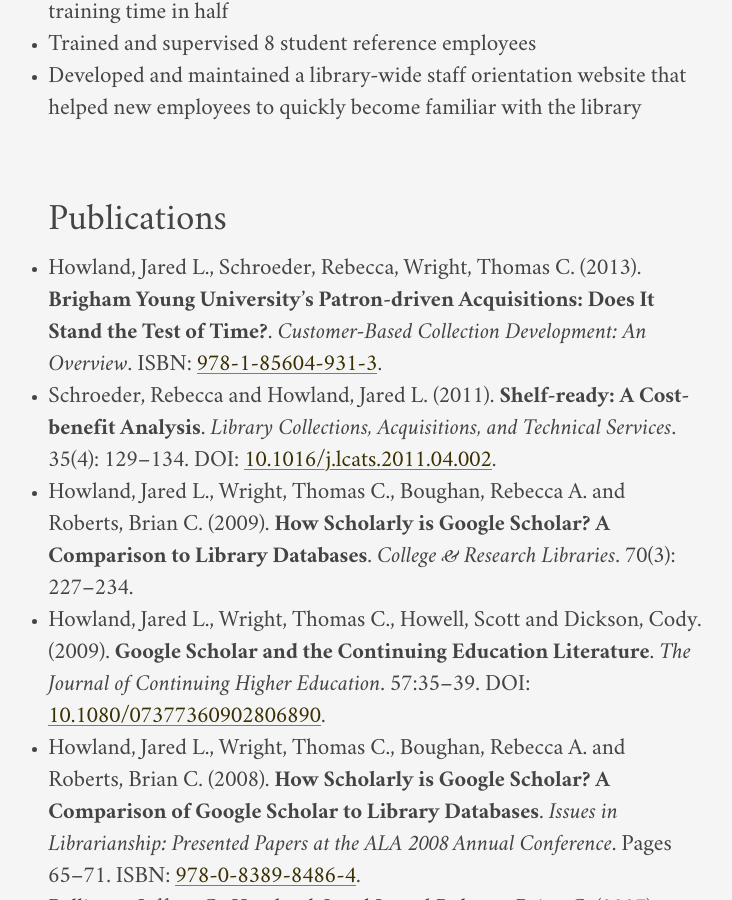
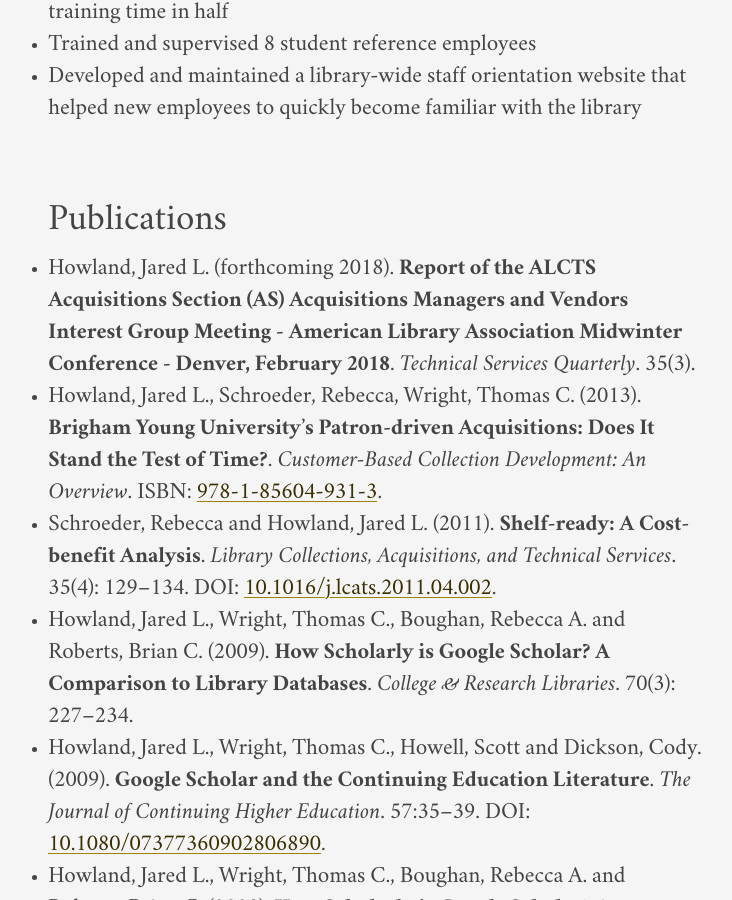
Before and after one commit to jaredhowland/jaredhowland.github.io, a Jekyll site: the page built from content/vita.md, in a window 1280 px wide and 900 px high, scrolled down 2818 px. Shown: the whole window, without its empty margins (264-996 px from the left). Built offline with Jekyll 4.4.1, drawn with Linux system fonts in a browser that asks for light colours.

Commit message:
Update vita.md

```diff
--- a/content/vita.md
+++ b/content/vita.md
@@ -85,6 +85,7 @@ Provo, <span class="caps">UT</span> 84602
 
 ## Publications ##
 
+* Howland, Jared L. (forthcoming 2018). **Report of the ALCTS Acquisitions Section (AS) Acquisitions Managers and Vendors Interest Group Meeting - American Library Association Midwinter Conference - Denver, February 2018**. *Technical Services Quarterly*. 35(3).
 * Howland, Jared L., Schroeder, Rebecca, Wright, Thomas C. (2013). **Brigham Young University’s Patron-driven Acquisitions: Does It Stand the Test of Time?**. *Customer-Based Collection Development: An Overview*. ISBN: [978-1-85604-931-3][14].
 * Schroeder, Rebecca and Howland, Jared L. (2011). **Shelf-ready: A Cost- benefit Analysis**. *Library Collections, Acquisitions, and Technical Services*. 35(4): 129–134. DOI: [10.1016/j.lcats.2011.04.002][1].
 * Howland, Jared L., Wright, Thomas C., Boughan, Rebecca A. and Roberts, Brian C. (2009). **How Scholarly is Google Scholar? A Comparison to Library Databases**. *College & Research Libraries*. 70(3): 227–234.
```
